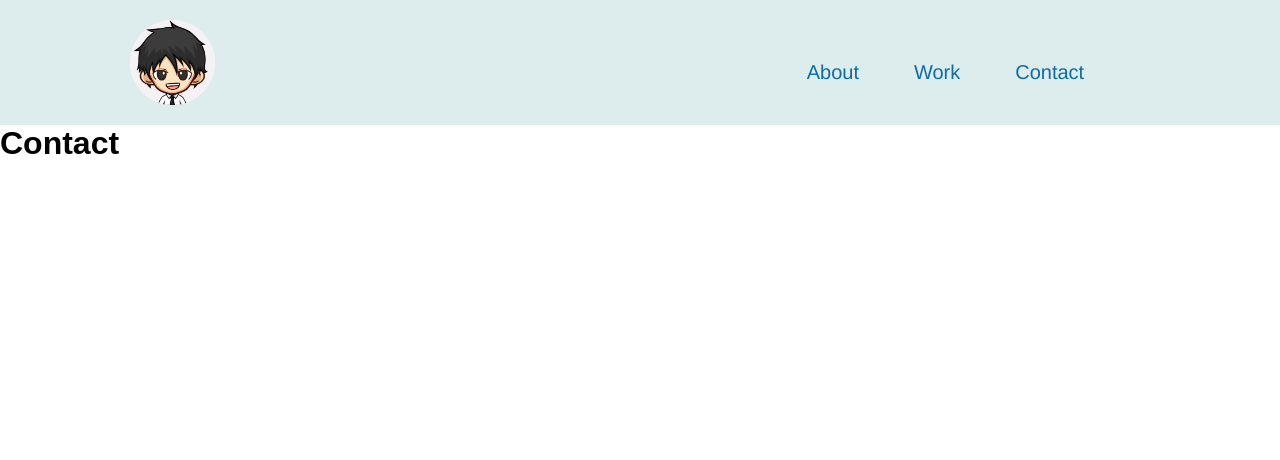
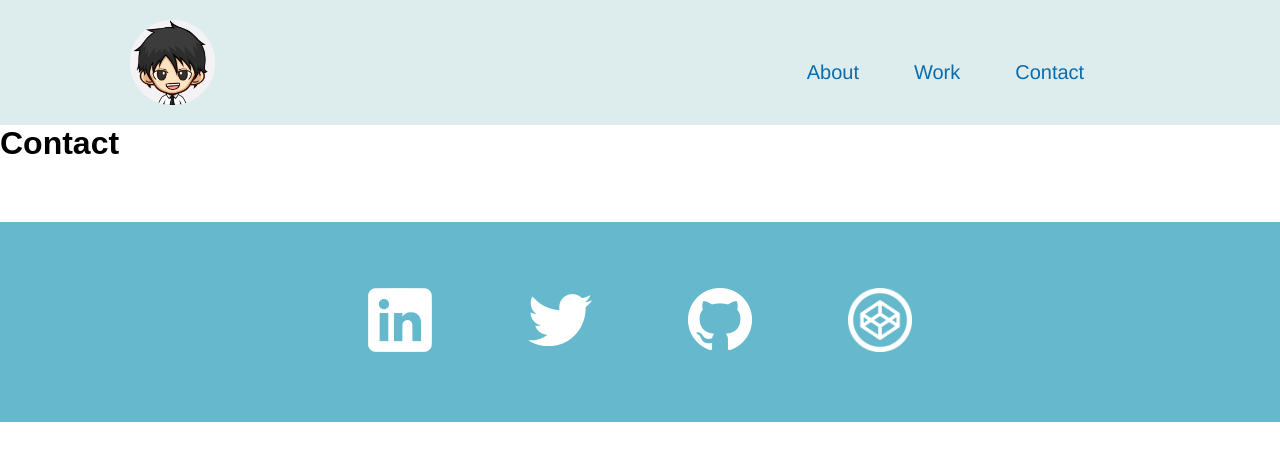
Before and after one commit to Slavi-Svec/portfolio-website-v3, a React (Create React App) app: page /contact in a window 1280 px wide. Shown: the top 460 px of the page. Built offline with nearby package versions, Linux system fonts and the light colour scheme.

Commit message:
Update footer

```diff
--- a/src/App.js
+++ b/src/App.js
@@ -1,6 +1,7 @@
 import React from 'react'
 import './App.css'
 import { BrowserRouter as Router, Switch, Route } from 'react-router-dom'
+import Footer from './components/Footer/Footer'
 import Navbar from './components/Navbar/Navbar'
 import About from './pages/About/About'
 import Work from './pages/Work/Work'
@@ -16,6 +17,7 @@ const App = () => {
           <Route path="/work" component={Work} />
           <Route path="/contact" component={Contact} />
         </Switch>
+        <Footer />
       </Router>
     </>
   )
--- /dev/null
+++ b/src/components/Footer/Footer.jsx
@@ -0,0 +1,36 @@
+import React from 'react'
+import GitHub from '../../images/GitHub64.png'
+import Twitter from '../../images/Twitter64.png'
+import Linkedin from '../../images/Linkedin64.png'
+import CodePen from '../../images/CodePen64.png'
+import Image from '../Image/Image'
+import './styles.css'
+
+const Footer = () => (
+  <footer className="footer">
+    <ul className="footer-logos">
+      <li>
+        <a href="https://example.com">
+          <Image src={Linkedin} />
+        </a>
+      </li>
+      <li>
+        <a href="https://example.com">
+          <Image src={Twitter} />
+        </a>
+      </li>
+      <li>
+        <a href="https://example.com">
+          <Image src={GitHub} />
+        </a>
+      </li>
+      <li>
+        <a href="https://example.com">
+          <Image className="footer-logo" src={CodePen} />
+        </a>
+      </li>
+    </ul>
+  </footer>
+)
+
+export default Footer
--- a/src/components/Navbar/styles.css
+++ b/src/components/Navbar/styles.css
@@ -12,7 +12,7 @@
 }
 
 .navbar.active {
-  background: #01bf71;
+  background: #66b8cc;
   transition: 0.7s;
 }
 
```
